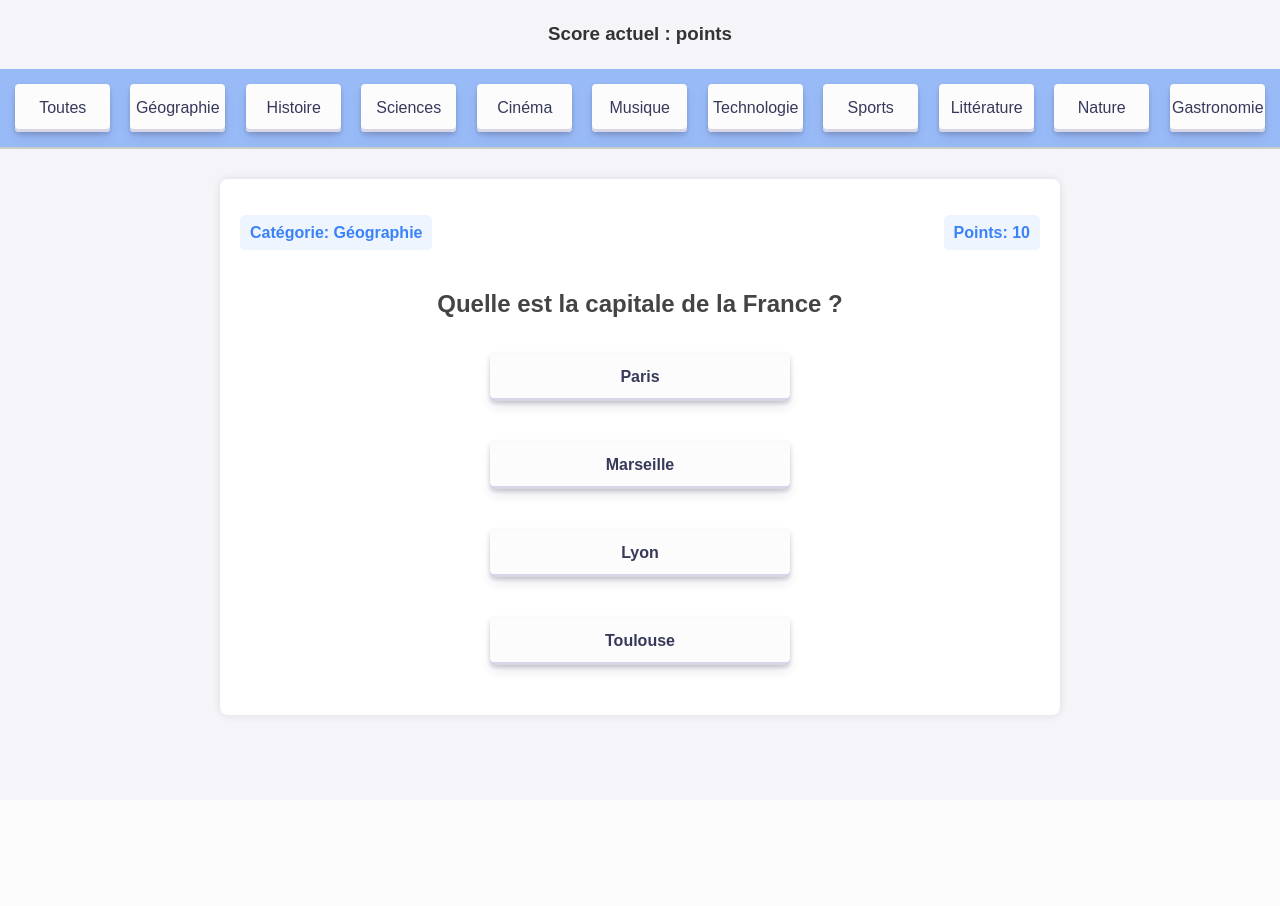
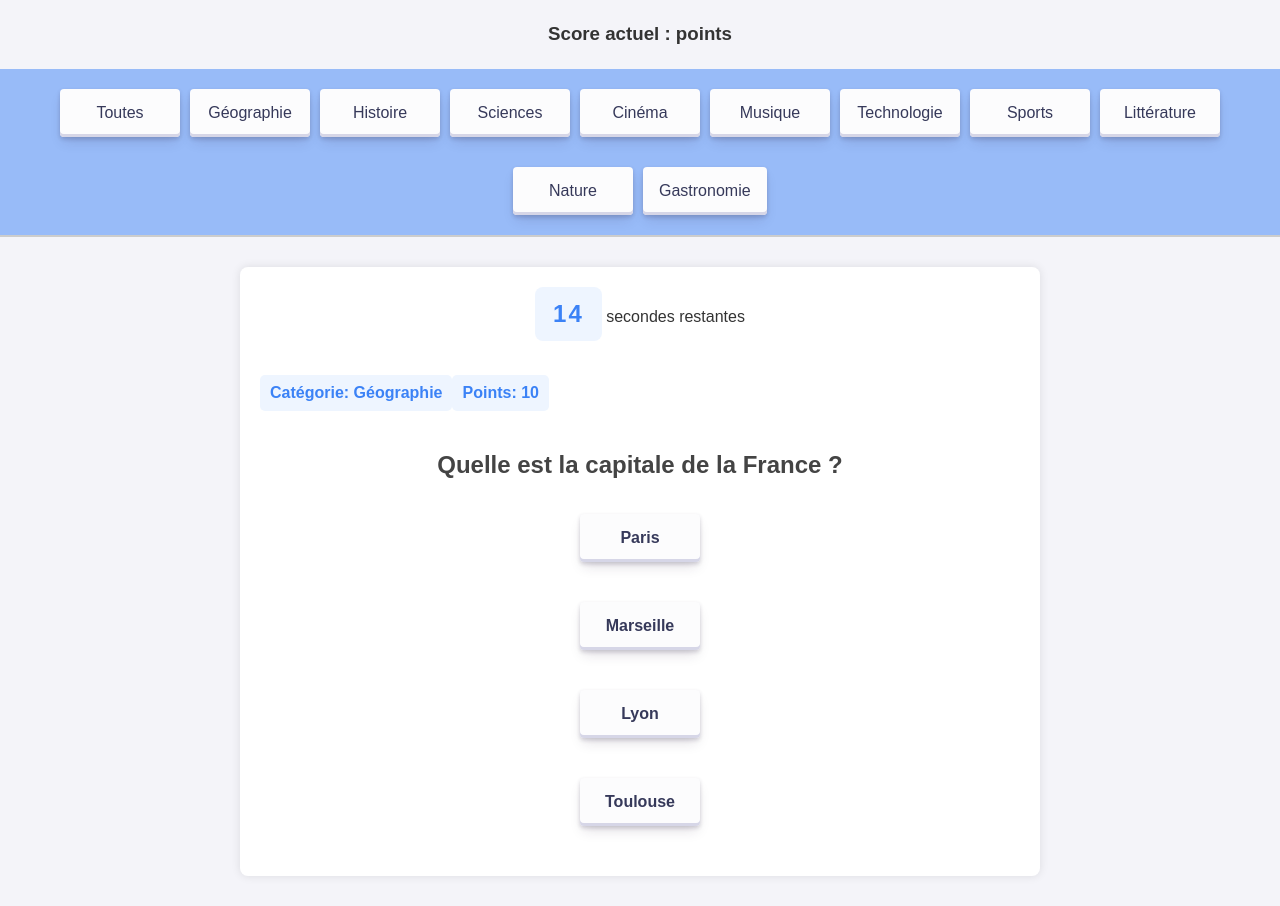
Before and after one commit to fgeytk/quiz-php, a PHP site: page /question.php?id_joueur=1 in a window 1280 px wide. Before the commit the page ends 719 px from the top, so only its background shows below. Run offline with PHP 8.4, Linux system fonts and the light colour scheme; data comes from the database, SQL or seed files in the repository; data that the repository does not hold is empty.

Commit message:
ajout du timer

```diff
--- a/leaderboard.php
+++ b/leaderboard.php
@@ -5,11 +5,10 @@
     <meta name="viewport" content="width=device-width, initial-scale=1.0">
     <link rel="stylesheet" href="style.css">
     <title>Leaderboard</title>
-
 </head>
 <body>
+<div class="div_question" style="background: none; box-shadow: none; max-width: 900px; margin: 0 auto; padding: 0;">
     <h2>Voici le classement des joueurs :</h2>
-            //tableau du classement
     <div class="div_question">
         <table style="width: 100%; border-collapse: collapse;">
             <thead>
@@ -51,6 +50,6 @@
             </tbody>
         </table>
     </div>
-
+</div>
 </body>
 </html>
--- a/question.php
+++ b/question.php
@@ -43,7 +43,7 @@ foreach ($categories as $cat) {
 }
 echo "</div>";
 
-// Vérification s'il reste des questions dans la catégorie sélectionnée
+// Vérif s'il reste des questions dans la catégorie sélectionnée
 $sql_check_questions = "
     SELECT COUNT(*) AS total_questions
     FROM question AS q
@@ -78,7 +78,7 @@ if ($questions_left > 0) {
     WHERE jq.id_question IS NULL
     ";
 
-    // Ajout du filtre par catégorie si une catégorie est sélectionnée
+    // Ajout du filtre par catégorie si une catégorie est sélectionné
     if ($categorie) {
         $sql .= " AND q.categorie = :categorie";
     }
@@ -96,8 +96,12 @@ if ($questions_left > 0) {
         echo "<div class='div_question'>";
         $question = $stmt->fetch(PDO::FETCH_ASSOC);
 
-        //ici j'ai l'impresion que le nombre de point est pas parfaitement centré
-        echo "<div style='display: flex; justify-content: space-between; align-items: center;'>";
+        // Timeer de base
+        // 20 secondes
+        echo "<div class='timer-container'><span id='timer' class='timer'>20</span> secondes restantes</div>";
+
+        //mettre le nombre de point de l'autre coté
+        echo "<div>";
         echo "<p class='categorie-info'>Catégorie: " . htmlspecialchars($question['categorie']) . "</p>";
         echo "<p class='categorie-info' style='margin-left: auto;'>Points: " . htmlspecialchars($question['nb_point']) . "</p>";
         echo "</div>";
@@ -113,15 +117,47 @@ if ($questions_left > 0) {
         //melanger les reponses pour pas avoir la bonne reponse en premier
         shuffle($answers);
 
-        //creation des bouttons de reponses
+        //formulaire pour chaque reponse
+        //on envoie la question et la reponse dans le formulaire pour verif
         foreach ($answers as $answer) {
-            echo "<form method='post' action='verif.php?pseudo=" . urlencode($pseudo) . "&id_joueur=" . urlencode($id_joueur) . "&categorie=" . urlencode($categorie ?? '') . "'>";
+            echo "<form method='post' action='verif.php?pseudo=" . urlencode($pseudo) . "&id_joueur=" . urlencode($id_joueur) . "&categorie=" . urlencode($categorie ?? '') . "' class='answer-form'>";
             echo "<input type='hidden' name='question' value='" . htmlspecialchars($question['question']) . "'>";
             echo "<input type='hidden' name='answer' value='" . htmlspecialchars($answer) . "'>";
             echo "<button class='button_cat' type='submit'>" . htmlspecialchars($answer) . "</button>";
             echo "</form>";
         }
+        //formulaire caché pour le timeout
+        //est soumis automatiquement quand le temps est écoulé
+        echo "<form id='timeoutForm' method='post' style='display:none' action='verif.php?pseudo=" . urlencode($pseudo) . "&id_joueur=" . urlencode($id_joueur) . "&categorie=" . urlencode($categorie ?? '') . "'>";
+        echo "<input type='hidden' name='question' value='" . htmlspecialchars($question['question']) . "'>";
+        echo "<input type='hidden' name='answer' value='__TIMEOUT__'>";
+        echo "</form>";
+
         echo "</div>";
+        ?>
+        <script>
+        // Timer en secondes
+        let tempsRestant = 20;
+        const timerSpan = document.getElementById('timer');
+        // Met à jour le timer chaque seconde
+        const intervalle = setInterval(function() {
+            tempsRestant--;
+            timerSpan.textContent = tempsRestant;
+            if (tempsRestant <= 0) {
+                clearInterval(intervalle);
+                // Soumet automatiquement le formulaire de timeout
+                document.getElementById('timeoutForm').submit();
+            }
+        }, 1000);
+
+        // Si l'utilisateur répond, on arrête le timer
+        document.querySelectorAll('.answer-form').forEach(function(formulaire) {
+            formulaire.addEventListener('submit', function() {
+                clearInterval(intervalle);
+            });
+        });
+        </script>
+        <?php
     } else {
         echo "<h2>Aucune question disponible dans cette catégorie.</h2>";
         echo "<p><a href='question.php?pseudo=" . urlencode($pseudo) . "&id_joueur=" . urlencode($id_joueur) . "' class='button_cat'>Voir toutes les questions</a></p>";
--- a/style.css
+++ b/style.css
@@ -1,3 +1,4 @@
+/* General body and typography */
 body {
   font-family: Arial, sans-serif;
   margin: 0;
@@ -5,6 +6,8 @@ body {
   background-color: #f4f4f9;
   color: #333;
   line-height: 1.6;
+  max-width: 100vw;
+  overflow-x: hidden;
 }
 
 h1, h2, p {
@@ -12,6 +15,7 @@ h1, h2, p {
   color: #444;
 }
 
+/* Forms */
 form {
   margin: 0;
   padding: 0;
@@ -35,6 +39,7 @@ form {
   font-size: 0.9em;
 }
 
+/* Links */
 a {
   color: #007bff;
   text-decoration: none;
@@ -47,6 +52,7 @@ a:hover {
   text-decoration: underline;
 }
 
+/* Buttons */
 .button, #con_form {
   color: #000;
   background-color: #c0c0c0;
@@ -94,7 +100,6 @@ button {
   color: var(--button_outline_color);
   text-align: center;
   line-height: 1.4;
-  justify-content: top  ;
   transform: translateY(-0.2em);
   transition: transform 0.1s ease;
   word-wrap: break-word;
@@ -108,21 +113,25 @@ button:active .button_top {
   transform: translateY(0);
 }
 
+/* Category bar */
 .categories {
   display: flex;
+  flex-direction: row;
   justify-content: center;
   align-items: center;
-  gap: 10px; /* Espace entre les boutons */
+  gap: 10px;
   padding: 10px;
-  background-color: #98bbf8  ;
-  border-bottom: 2px solid #ccc; /* Ligne de séparation */
+  background-color: #98bbf8;
+  border-bottom: 2px solid #ccc;
+  flex-wrap: wrap;
 }
 
 .categories .button_top {
   margin: 0;
 }
 
-.button_cat {
+/* Category buttons */
+.button_cat, .categories .button_cat, .categories span.button_cat {
   align-items: center;
   appearance: none;
   background-color: #fcfcfd;
@@ -154,9 +163,10 @@ button:active .button_top {
   white-space: nowrap;
   will-change: box-shadow, transform;
   font-size: 16px;
-  width: 100%; /* Make buttons responsive */
-  max-width: 300px; /* Limit maximum width */
-  margin: 10px auto; /* Center buttons and add spacing */
+  width: auto;
+  max-width: 300px;
+  margin: 10px 0;
+  min-width: 120px;
 }
 
 .button_cat:focus {
@@ -180,11 +190,20 @@ button:active .button_top {
   transform: translateY(2px);
 }
 
-/* From Uiverse.io by Mhyar-nsi */
+.button_cat.active {
+  background-color: #e2efff;
+  box-shadow:
+    rgba(45, 35, 66, 0.3) 0 4px 8px,
+    rgba(45, 35, 66, 0.2) 0 7px 13px -3px,
+    #3b82f6 0 -3px 0 inset;
+  color: #1e40af;
+}
+
+/* Input fields */
 .input {
   font-family: monospace;
   width: 300px;
-  max-width: 300px; /* Increased width */
+  max-width: 300px;
   outline: none;
   border: 1px solid #dadada;
   padding: 10px;
@@ -198,7 +217,6 @@ button:active .button_top {
   border: 1px solid #3b82f6;
   box-shadow: 0 0 0 4px #3b83f65f;
 }
-/* Ajoutez ces styles à votre fichier style.css existant */
 
 .div_question {
   max-width: 800px;
@@ -207,6 +225,7 @@ button:active .button_top {
   background-color: #fff;
   border-radius: 8px;
   box-shadow: 0px 0px 10px rgba(0, 0, 0, 0.1);
+  box-sizing: border-box;
 }
 
 .categorie-info {
@@ -219,23 +238,7 @@ button:active .button_top {
   font-weight: bold;
 }
 
-a.button_cat {
-  display: inline-flex;
-  align-items: center;
-  justify-content: center;
-  text-decoration: none;
-  margin: 5px;
-}
-
-.button_cat.active {
-  background-color: #e2efff;
-  box-shadow:
-    rgba(45, 35, 66, 0.3) 0 4px 8px,
-    rgba(45, 35, 66, 0.2) 0 7px 13px -3px,
-    #3b82f6 0 -3px 0 inset;
-  color: #1e40af;
-}
-
+/* Table styles */
 table {
   width: 100%;
   border-collapse: collapse;
@@ -261,3 +264,19 @@ tr:nth-child(even) {
 tr:hover {
   background-color: #f1f1f1;
 }
+
+.timer-container {
+  text-align: center;
+  margin-bottom: 18px;
+}
+.timer {
+  display: inline-block;
+  font-size: 1.5em;
+  font-weight: bold;
+  color: #3b82f6;
+  background: #eef5ff;
+  border-radius: 8px;
+  padding: 8px 18px;
+  margin: 0 auto;
+  letter-spacing: 2px;
+}
```
Also changed, not shown: index.php (+4 -4 lines), verif.php (+8 -4 lines). Lines whose indentation alone changed are shown as unchanged.
